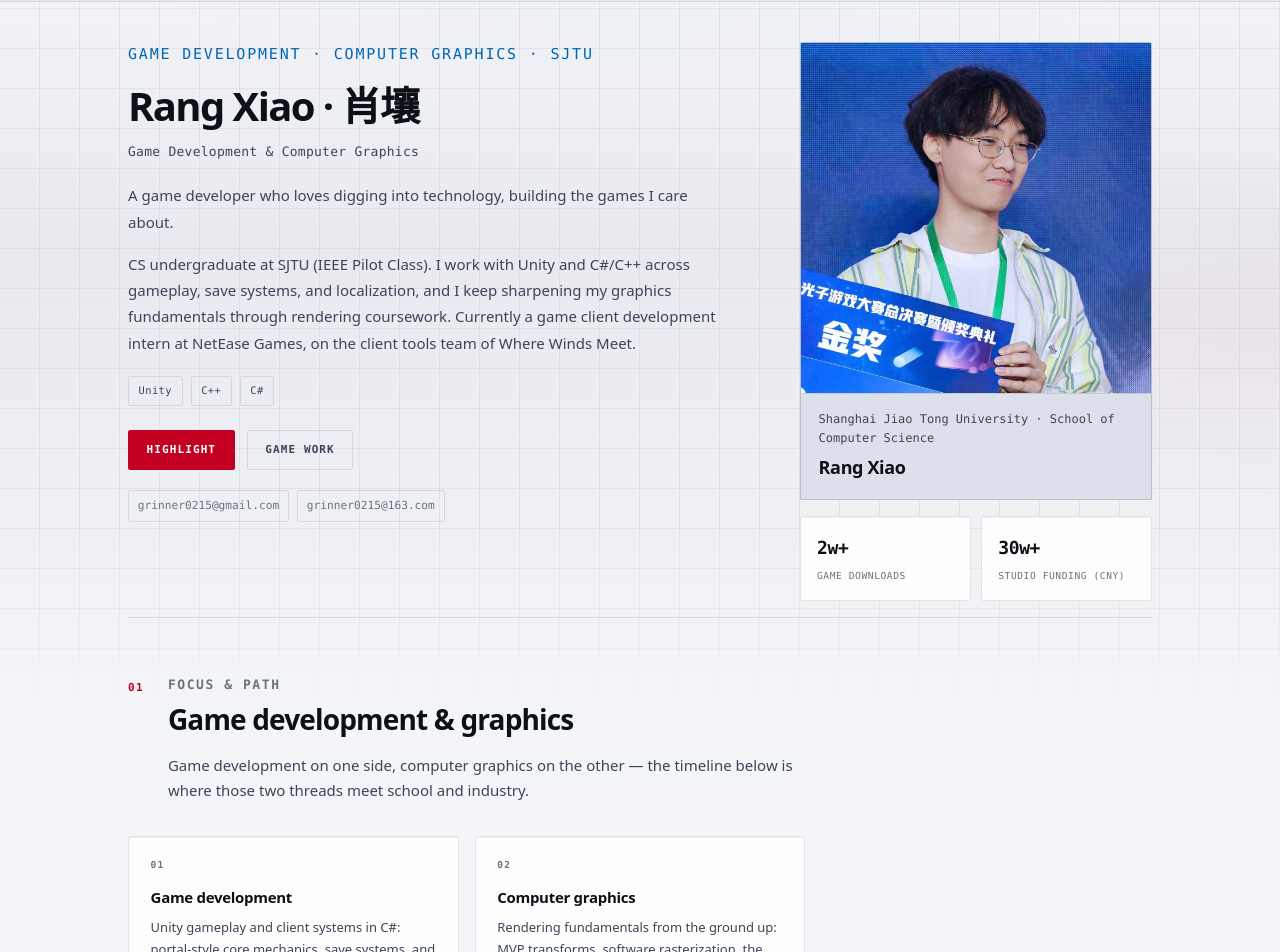
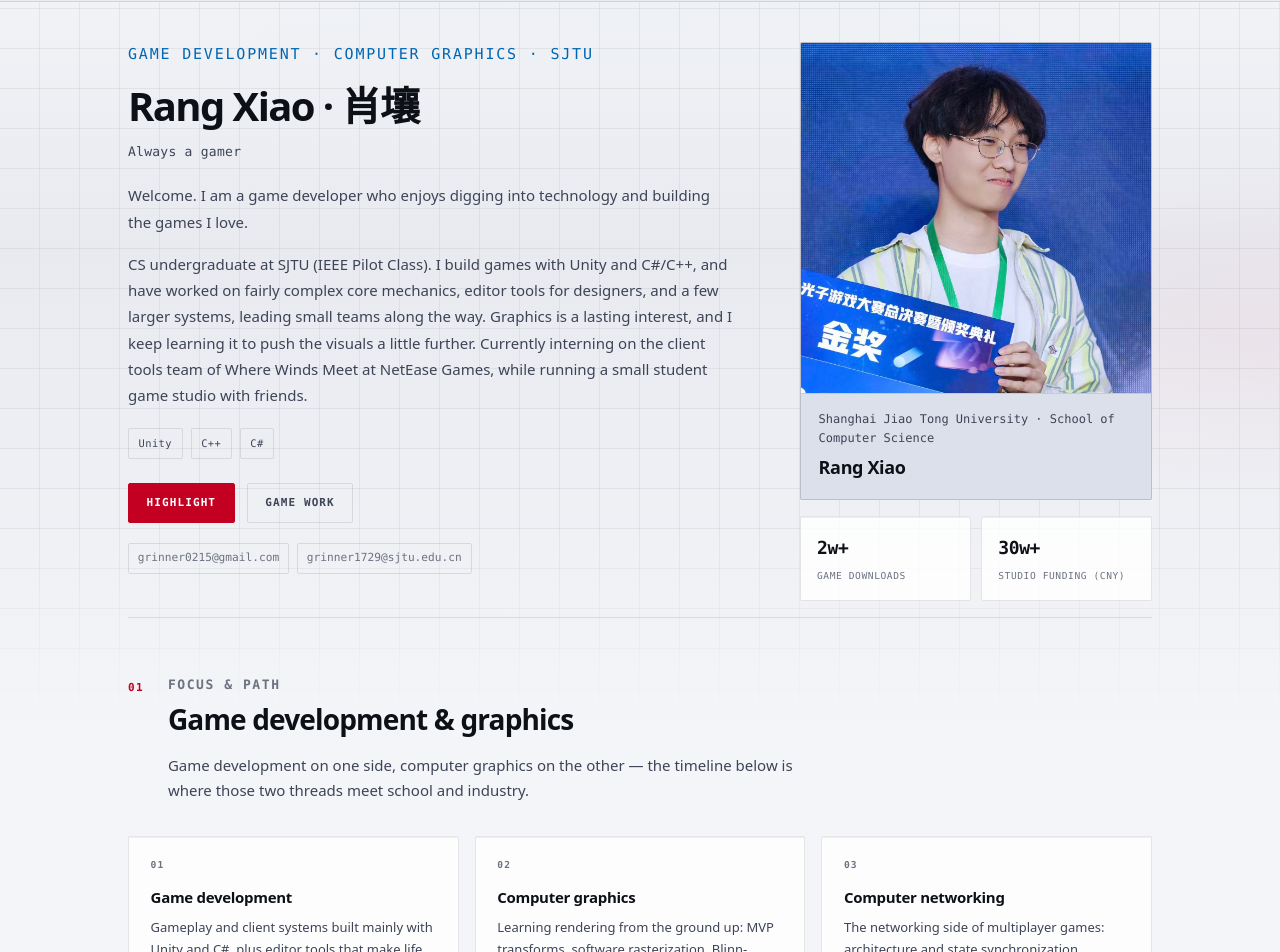
Before and after one commit to Rang-Xiao/xiaorangniko.cn, a React (Vite) app: page / in a window 1280 px wide. Shown: the part 71-1023 px from the top of the page. Built offline with nearby package versions, Linux system fonts and the light colour scheme.

Commit message:
content: update profile, research directions and awards

```diff
--- a/src/content.js
+++ b/src/content.js
@@ -5,19 +5,19 @@ export const profile = {
   name: 'Rang Xiao',
   nameZh: '肖壤',
   initials: 'RX',
-  title: 'Game Development & Computer Graphics',
-  titleZh: '游戏开发 & 图形学',
+  title: 'Always a gamer',
+  titleZh: '永远做一个玩家',
   affiliation: 'Shanghai Jiao Tong University · School of Computer Science',
   affiliationZh: '上海交通大学 · 计算机学院',
-  thesis: 'A game developer who loves digging into technology, building the games I care about.',
-  thesisZh: '一个喜欢钻研技术的游戏开发者，在做自己热爱的游戏',
+  thesis: 'Welcome. I am a game developer who enjoys digging into technology and building the games I love.',
+  thesisZh: '欢迎来到我的主页。我是一名游戏开发者，喜欢钻研技术，也在做自己热爱的游戏。',
   about:
-    'CS undergraduate at SJTU (IEEE Pilot Class). I work with Unity and C#/C++ across gameplay, save systems, and localization, and I keep sharpening my graphics fundamentals through rendering coursework. Currently a game client development intern at NetEase Games, on the client tools team of Where Winds Meet.',
+    'CS undergraduate at SJTU (IEEE Pilot Class). I build games with Unity and C#/C++, and have worked on fairly complex core mechanics, editor tools for designers, and a few larger systems, leading small teams along the way. Graphics is a lasting interest, and I keep learning it to push the visuals a little further. Currently interning on the client tools team of Where Winds Meet at NetEase Games, while running a small student game studio with friends.',
   aboutZh:
-    '上海交通大学计算机科学与技术（IEEE 试点班）本科在读。使用 Unity 与 C#/C++ 开发游戏，做过核心玩法、存档与本地化等系统，并通过图形学课程持续打磨渲染基础。目前在网易互娱《燕云十六声》客户端工具组做游戏客户端开发实习，同时运营一个自己的学生游戏工作室',
+    '上海交通大学计算机科学与技术（IEEE 试点班）本科在读。平时用 Unity 与 C#/C++ 做游戏，写过一些较复杂的核心玩法与策划侧工具，也参与过较大系统的开发，带过几人的小团队。对图形学一直有兴趣，希望能把画面做得更好一些。目前在网易互娱《燕云十六声》客户端工具组实习，同时和朋友一起经营一个学生游戏工作室。',
   interests: ['Unity', 'C++', 'C#'],
   interestsZh: ['Unity', 'C++', 'C#'],
-  emails: ['grinner0215@gmail.com', 'grinner0215@163.com'],
+  emails: ['grinner0215@gmail.com', 'grinner1729@sjtu.edu.cn'],
   links: [
     { label: 'GitHub', labelZh: 'GitHub', url: 'https://github.com/Rang-Xiao' },
     { label: 'Blog', labelZh: '技术博客', url: 'https://xiaorangblog.cn' },
@@ -62,17 +62,25 @@ export const researchDirections = [
     title: 'Game development',
     titleZh: '游戏开发',
     body:
-      'Unity gameplay and client systems in C#: portal-style core mechanics, save systems, and localization pipelines, shipped through jam and competition builds.',
+      'Gameplay and client systems built mainly with Unity and C#, plus editor tools that make life easier for designers.',
     bodyZh:
-      '以 Unity 与 C# 为主的玩法与客户端系统：类传送门核心机制、存档系统、本地化流程，并在比赛与实机版本中落地打磨。'
+      '以 Unity 与 C# 为主的玩法与客户端系统开发，也会做一些方便策划的编辑器工具。'
   },
   {
     title: 'Computer graphics',
     titleZh: '图形学',
     body:
-      'Rendering fundamentals from the ground up: MVP transforms, software rasterization, the Blinn-Phong lighting model, and ray tracing, alongside Unity render pipeline knowledge.',
+      'Learning rendering from the ground up: MVP transforms, software rasterization, Blinn-Phong shading, and ray tracing, while picking up Unity render pipeline knowledge.',
     bodyZh:
-      '从底层理解渲染：MVP 变换、软光栅渲染、Blinn-Phong 光照模型与光线追踪，同时补充 Unity 渲染管线相关知识。'
+      '从底层理解渲染：MVP 变换、软光栅、Blinn-Phong 光照与光线追踪，同时在补 Unity 渲染管线的知识。'
+  },
+  {
+    title: 'Computer networking',
+    titleZh: '计算机网络',
+    body:
+      'The networking side of multiplayer games: architecture and state synchronization, something I am still working my way through.',
+    bodyZh:
+      '联机游戏所需的网络架构与状态同步，还在慢慢摸索。'
   }
 ];
 
@@ -130,12 +138,30 @@ export const games = [
 
 export const awards = [
   {
-    title: 'Award or competition name',
-    titleZh: '奖项或比赛名称',
-    result: 'Result you achieved',
-    resultZh: '获得的成绩',
-    blurb: 'Write one or two sentences explaining the competition and your result.',
-    blurbZh: '用一两句话说明比赛是什么，以及你取得的成绩。'
+    title: 'Tencent Photon Game Competition (college track)',
+    titleZh: '光子游戏大赛（高校赛道）',
+    result: 'Gold award (CNY 200k prize)',
+    resultZh: '金奖（20 万元奖金）',
+    blurb:
+      'An open game-making competition hosted by Tencent Photon Studios. The 2026 edition ran for seven months and drew over 5,200 entries from studios, universities, and independent creators, with a prize pool of more than CNY 2 million. Taking gold in the college track was a real step forward for our team.',
+    blurbZh:
+      '光子面向全社会举办的游戏创作大赛。2026 届历时七个月，共有超过 5200 件作品参赛，总奖金池逾 200 万元。能在高校赛道拿到金奖，对我们团队来说是一次不小的成长。',
+    link: 'https://mp.weixin.qq.com/s/17hjCvhiTDES9XSQpdGzvw',
+    linkLabel: 'Coverage',
+    linkLabelZh: '相关报道'
+  },
+  {
+    title: 'SJTU Student Innovation × NetEase Thunder Fire Game Design Competition',
+    titleZh: '交大学创 × 网易雷火高校游戏设计大赛',
+    result: 'First prize & Best Innovation award',
+    resultZh: '一等奖及最佳创新奖',
+    blurb:
+      'Eleven teams presented and playtested their own games at the SJTU Student Innovation Center. It was the first time our team worked together, and a lovely start to it.',
+    blurbZh:
+      '11 支队伍在学生创新中心带着各自的自研游戏参加试玩会与答辩评选。这也是我们团队第一次合作，算是一个很好的开始。',
+    link: 'https://mp.weixin.qq.com/s/7Dsa782x0YqtVRijj-OC4Q',
+    linkLabel: 'Coverage',
+    linkLabelZh: '相关报道'
   }
 ];
 
@@ -148,7 +174,7 @@ export const education = [
     role: 'B.Eng. in Computer Science and Technology (IEEE Pilot Class)',
     roleZh: '本科 · 计算机科学与技术（IEEE 试点班）',
     desc:
-      'GPA 3.92, ranked top 20%. Main courses: mathematical analysis, C++ programming, data structures and algorithms, Python programming.',
+      'GPA 3.92, top 20% of the major. Main courses: mathematical analysis, C++ programming, Python programming, data structures and algorithms, operating systems.',
     descZh:
       'GPA 3.92，专业排名前 20%。主修课程：数学分析、C++ 程序设计、Python 程序设计、数据结构与算法、操作系统。'
   }
--- a/src/main.jsx
+++ b/src/main.jsx
@@ -489,6 +489,13 @@ function Honors({ lang }) {
             <h3><T en={item.title} zh={item.titleZh} lang={lang} /></h3>
             <p className="award-list__result"><T en={item.result} zh={item.resultZh} lang={lang} /></p>
             <p className="award-list__blurb"><T en={item.blurb} zh={item.blurbZh} lang={lang} /></p>
+            {item.link && (
+              <p className="award-list__link">
+                <a href={item.link} target="_blank" rel="noreferrer">
+                  <T en={item.linkLabel || 'Coverage'} zh={item.linkLabelZh || item.linkLabel || '相关报道'} lang={lang} />
+                </a>
+              </p>
+            )}
           </article>
         ))}
       </div>
@@ -629,6 +636,13 @@ function ArchivePage({ page, lang }) {
           <h3><T en={item.title} zh={item.titleZh} lang={lang} /></h3>
           <p className="award-list__result"><T en={item.result} zh={item.resultZh} lang={lang} /></p>
           <p className="award-list__blurb"><T en={item.blurb} zh={item.blurbZh} lang={lang} /></p>
+          {item.link && (
+            <p className="award-list__link">
+              <a href={item.link} target="_blank" rel="noreferrer">
+                <T en={item.linkLabel || 'Coverage'} zh={item.linkLabelZh || item.linkLabel || '相关报道'} lang={lang} />
+              </a>
+            </p>
+          )}
         </article>
       )
     }
--- a/src/styles.css
+++ b/src/styles.css
@@ -1138,6 +1138,12 @@ button {
   border-top-color: var(--line);
 }
 
+.award-list__link {
+  margin-top: 0.4rem !important;
+  font-size: 0.75rem !important;
+  font-family: var(--font-mono);
+}
+
 /* —— Archive pages —— */
 .archive-hero {
   padding: 2.5rem 0 1.5rem;
```
